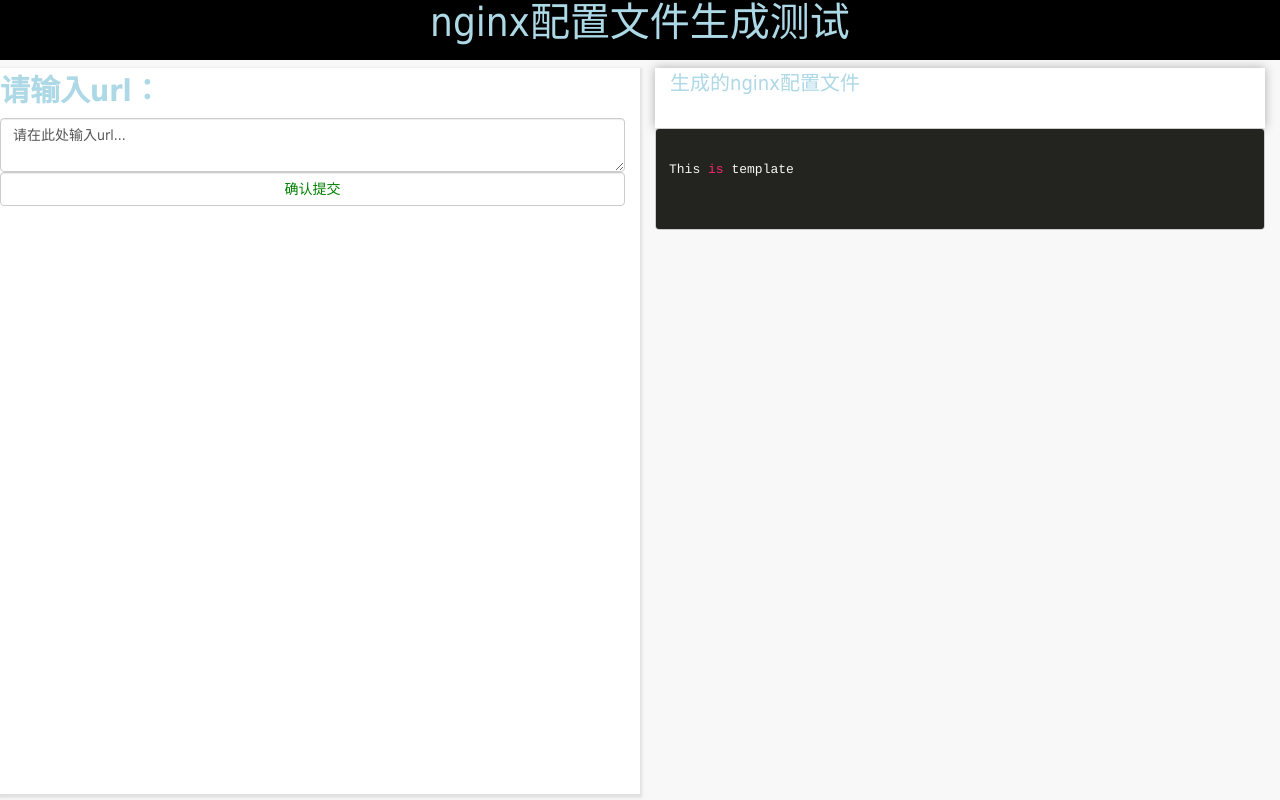
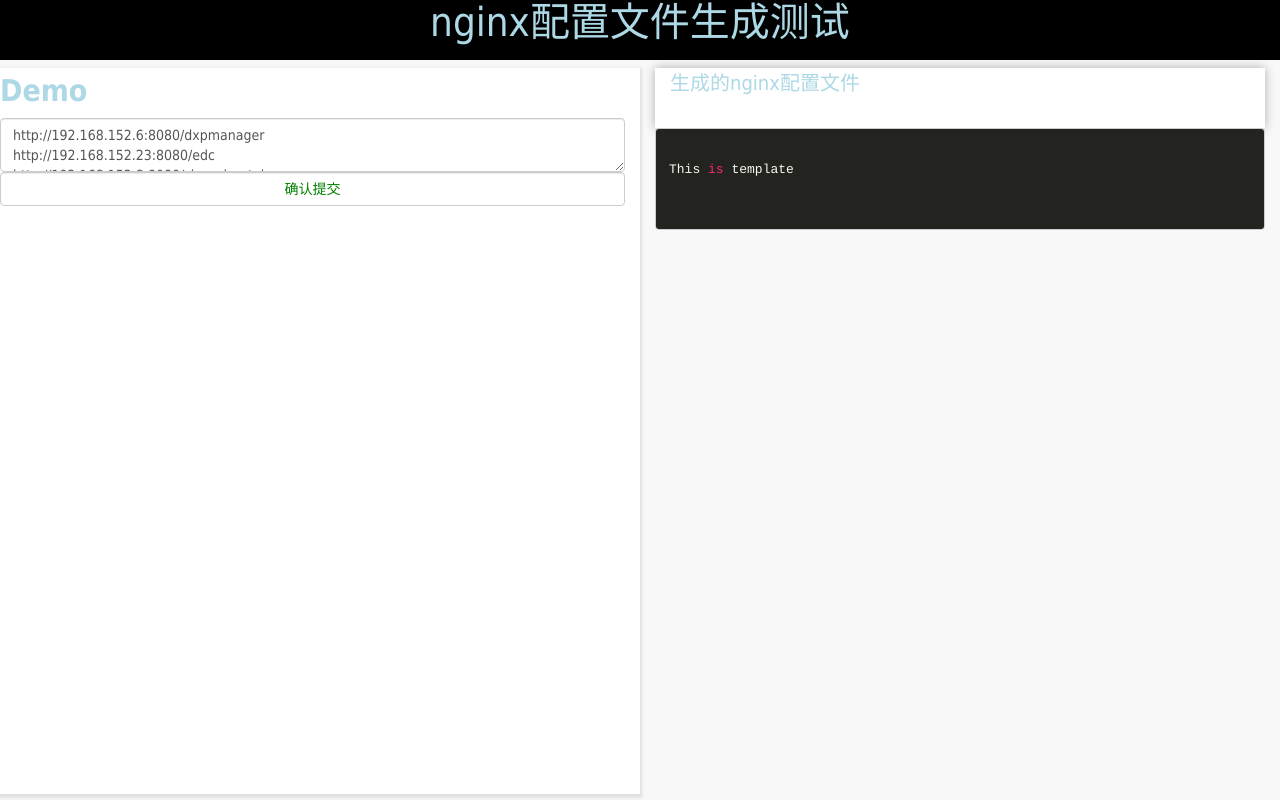
Before and after one commit to xianyu-bot/generateNginxConf, a Flask app: page / in a window 1280 px wide. Run offline with Flask 2, Linux system fonts and the light colour scheme; some libraries are stand-ins or nearby versions.

Commit message:
修改html示例

```diff
--- a/templates/index.html
+++ b/templates/index.html
@@ -19,8 +19,12 @@
             <div class="col-md-5 nav">
                 <form method="post" id="url_post_form">
                     <div class="form-group">
-                        <label for="url_str">请输入url：</label>
-                        <textarea name="url_str" form="url_post_form" class="form-control">请在此处输入url...</textarea>
+                        <label for="url_str">Demo</label>
+                        <textarea name="url_str" form="url_post_form" class="form-control">
+http://192.168.152.6:8080/dxpmanager
+http://192.168.152.23:8080/edc
+http://192.168.152.8:8080/sharedportal
+                        </textarea>
                         <input type="submit" value="确认提交" class="form-control submit">
                     </div>
                 </form>
```
